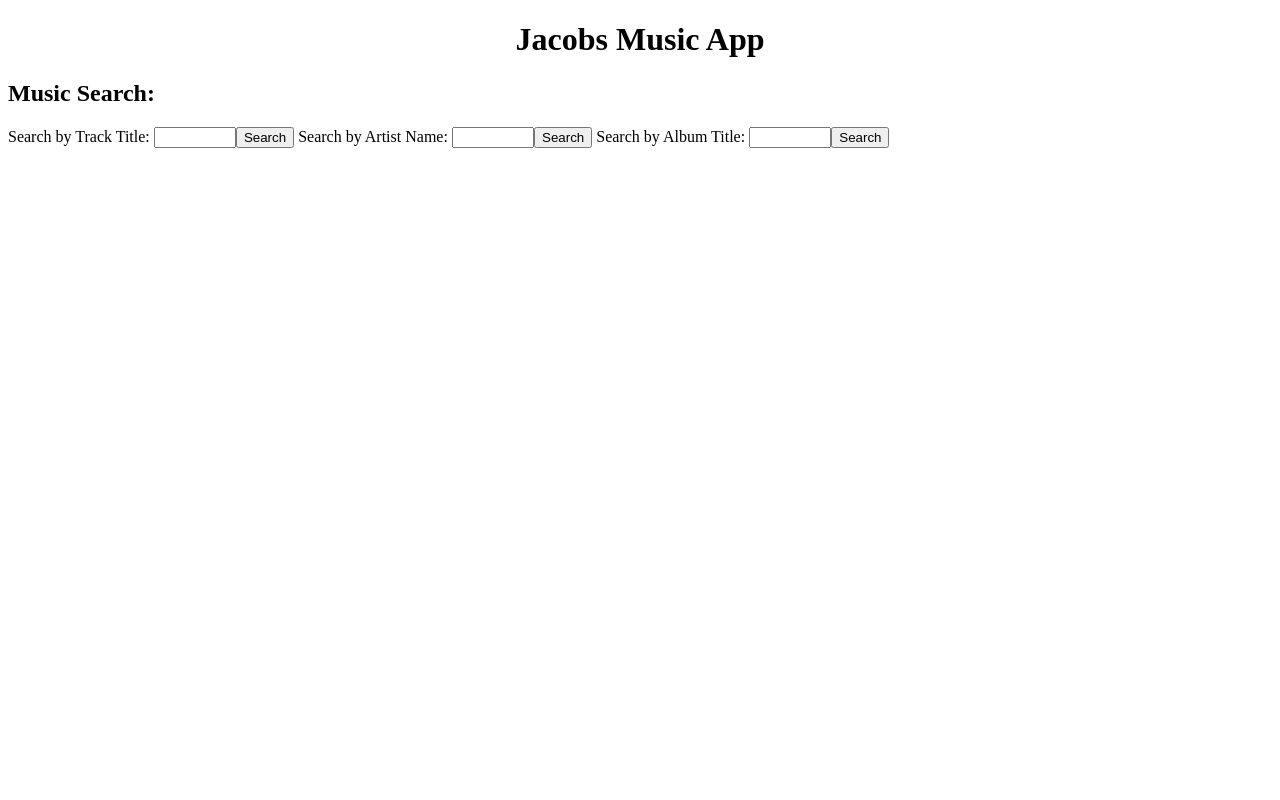
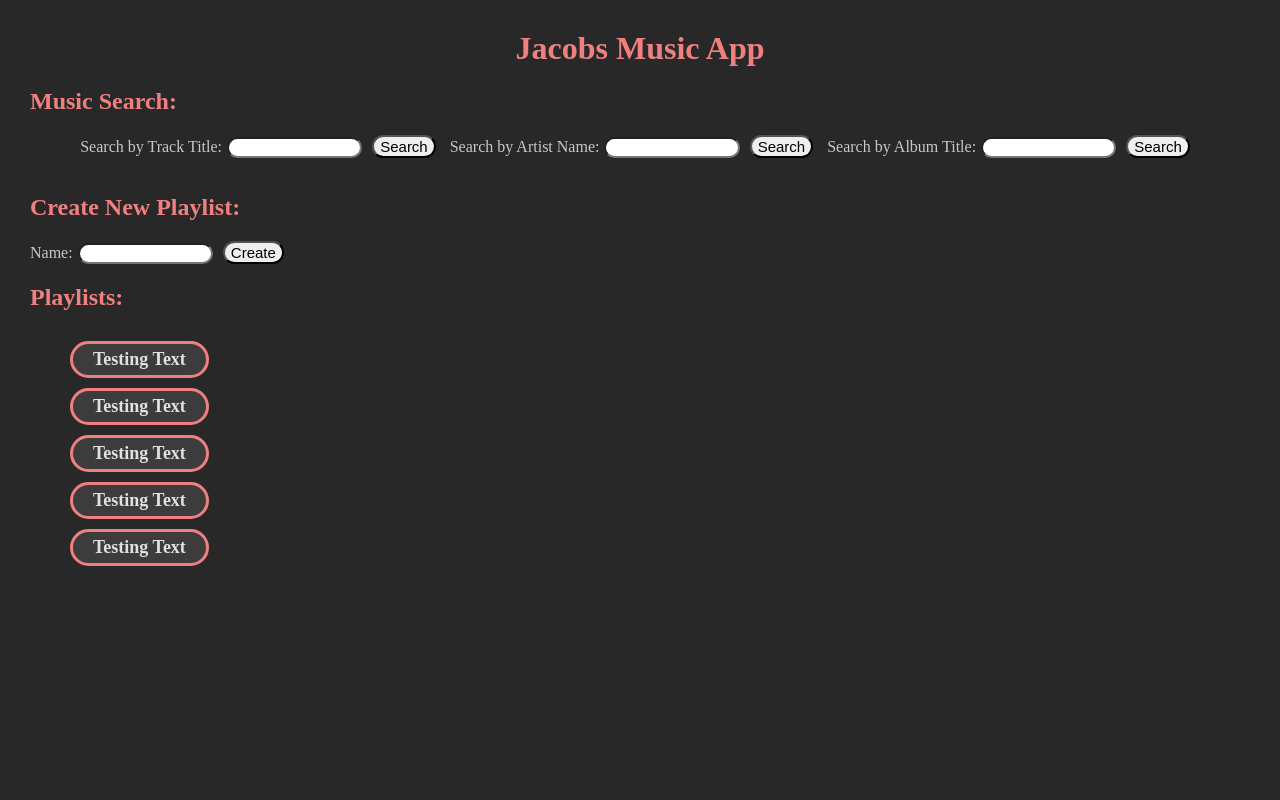
Before and after one commit to Jacob-13/se3316-jjohn483-lab3, a website: page static/index.html in a window 1280 px wide. Drawn offline with Linux system fonts and the light colour scheme; no server answers.

Commit message:
Implemented front end to display playlists

```diff
--- a/index.js
+++ b/index.js
@@ -135,10 +135,9 @@ app.put('/api/lists/:name', (req, res) => {
     }
     else {
         config.set(listName, []);
+        console.log(config.get(listName)); //success
         res.send(config.get(listName));
-        console.log('list in res');
     }
-
 });
 
 // can create route for /api/lists
@@ -169,8 +168,6 @@ app.get('/api/lists/:name', (req, res) => {
     else {
         res.status(404).send(`Playlist ${listName} not found!`);
     }
-
-
 });
 
 // Backend functionality 9
--- a/static/index.html
+++ b/static/index.html
@@ -10,12 +10,39 @@
         <div>
             <h2>Music Search:</h2>
             <span>
-                Search by Track Title: <input type="text" id="track"><button id="track-search">Search</button>
-                Search by Artist Name: <input type="text" id="artist"><button id="artist-search">Search</button>
-                Search by Album Title: <input type="text" id="album"><button id="album-search">Search</button>
+                Search by Track Title:<input type="text" id="track"><button id="track-search">Search</button>
+                Search by Artist Name:<input type="text" id="artist"><button id="artist-search">Search</button>
+                Search by Album Title:<input type="text" id="album"><button id="album-search">Search</button>
             </span>
             <ol id="resultsList"></ol>
         </div>
+        <div id="playlist-forum">
+            <h2>Create New Playlist:</h2>
+            Name:<input type="text" id="playlist-name"><button id="new-playlist">Create</button>
+        </div>
+        <div>
+            <h2>Playlists:</h2>
+            <ol id="playlists">
+                <li class="playlist-item">Testing Text</li>
+                <li class="playlist-item">Testing Text</li>
+                <li class="playlist-item">Testing Text</li>
+                <li class="playlist-item">Testing Text</li>
+                <li class="playlist-item">Testing Text</li>
+                <li class="playlist-item">Testing Text</li>
+                <li class="playlist-item">Testing Text</li>
+                <li class="playlist-item">Testing Text</li>
+                <li class="playlist-item">Testing Text</li>
+                <li class="playlist-item">Testing Text</li>
+                <li class="playlist-item">Testing Text</li>
+                <li class="playlist-item">Testing Text</li>
+                <li class="playlist-item">Testing Text</li>
+                <li class="playlist-item">Testing Text</li>
+                <li class="playlist-item">Testing Text</li>
+                <li class="playlist-item">Testing Text</li>
+                <li class="playlist-item">Testing Text</li>
+            </ol>
+        </div>
+
         <script defer src="script.js"></script>
     </body>
 </html>
--- a/static/script.js
+++ b/static/script.js
@@ -1,13 +1,28 @@
 document.getElementById('track-search').addEventListener('click', searchTracks);
 document.getElementById('artist-search').addEventListener('click', searchArtists);
 document.getElementById('album-search').addEventListener('click', searchAlbums);
+document.getElementById('new-playlist').addEventListener('click', newPlaylist);
 const resultsList = document.getElementById('resultsList');
+const playlists = document.getElementById('playlists');
 
 
 function listClear(list) {
     while(list.firstChild){
         list.firstChild.remove();
     }
+}
+
+function loadPlaylists(){
+    fetch('/api/lists')
+    .then(res => res.json()
+    .then(data => {
+        data.forEach(list => {
+            const newItem = document.createElement('li');
+            newItem.className = 'playlist-item';
+            newItem.appendChild(document.createTextNode(`${list.name}: Total tracks ${list.num_of_tracks} : duration ${list.length}`)); // Can maybe put this in a table with headers
+            playlists.appendChild(newItem);
+        });
+    }));
 }
 
 // Searching by track title
@@ -69,3 +84,21 @@ function searchAlbums() {
         })
     }));
 }
+
+function newPlaylist(){
+
+    const searchValue = document.getElementById('playlist-name').value;
+    const route = '/api/lists/' + searchValue;
+
+    fetch(route, {method: 'PUT'})
+    .then(res => res.json()
+    .then(data => {
+        const listLength = data.length;
+        const newItem = document.createElement('li');
+        newItem.className = 'playlist-item';
+        newItem.appendChild(document.createTextNode(`${searchValue}: Tracks: ${listLength}`));
+        playlists.appendChild(newItem);
+    }));
+}
+
+loadPlaylists();
--- a/static/style.css
+++ b/static/style.css
@@ -1,15 +1,59 @@
+html {
+    background-color: rgb(40,40,40);
+    color: rgb(200,200,200);
+}
+
+h1, h2 {
+    color: lightcoral;
+}
+
+body {
+    margin: 30px;
+}
+
 h1 {
     text-align: center;
 }
 
+span {
+    display: table;
+    margin: 0 auto;
+}
+
 ol {
     list-style-type: none;
+    overflow-y: scroll;
+    max-height: 245px;
+    width: fit-content;
+    max-width: 80ch;
 }
 
 li {
-    margin: 5px;
+    margin-block: 10px;
+}
+
+.playlist-item {
+    background-color: rgb(60,60,60);
+    color: rgb(225,225,225);
+    border: 3px solid lightcoral;
+    padding: 5px;
+    padding-inline: 20px;
+    border-radius: 25px;
+    text-align: center;
+    font-weight: bold;
+    font-size: 18px;
 }
 
 input {
-    width: 10ch;
+    width: 15ch;
+    margin-inline-end: 10px;
+    margin-inline-start: 5px;
+    border-radius: 25px;
+    padding-inline: 10px;
 }
+
+button {
+    margin-inline-end: 10px;
+    border-radius: 25px;
+    font-size: 15px;
+}
```
